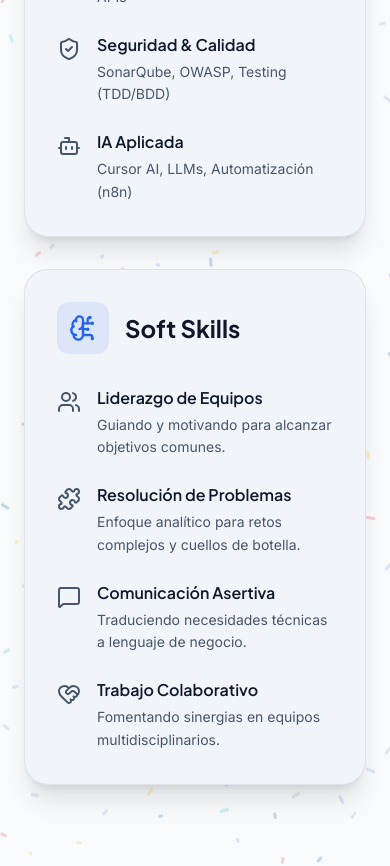
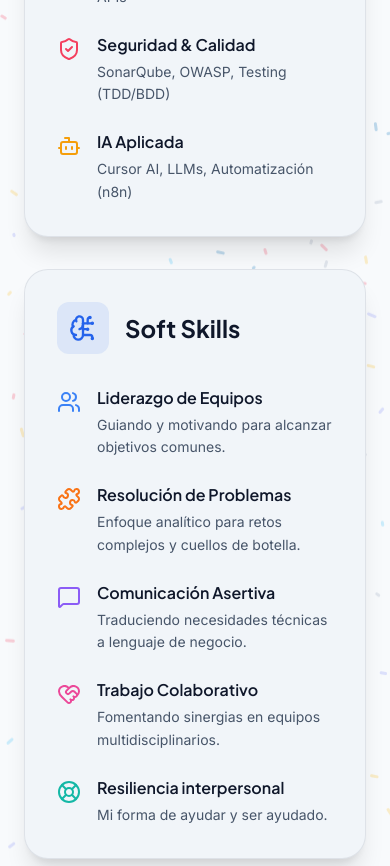
Before and after one commit to Parterdev/landing-page-portfolio, a React (Vite) app: page / in a window 390 px wide. Shown: the part 1780-2646 px from the top of the page. Built offline with nearby package versions, Linux system fonts and the light colour scheme.

Commit message:
feat: enhance core skills UI with dynamic colors, add new soft skill, and refine mobile UX

```diff
--- a/src/components/Skills.tsx
+++ b/src/components/Skills.tsx
@@ -50,7 +50,7 @@ export default function Skills() {
             <div className="space-y-6">
               {techSkills.map((item, idx) => (
                 <div key={idx} className="flex gap-4 items-start group">
-                  <div className="mt-1 text-content-baseLight dark:text-content-baseDark/50 group-hover:text-brand-accent transition-colors">
+                  <div className={`mt-1 transition-all duration-300 opacity-100 grayscale-0 md:opacity-50 md:grayscale md:group-hover:grayscale-0 md:group-hover:opacity-100 md:group-hover:scale-110 ${item.color}`}>
                     <IconWrapper iconName={item.icon} />
                   </div>
                   <div>
@@ -86,7 +86,7 @@ export default function Skills() {
             <div className="space-y-6">
               {softSkills.map((item, idx) => (
                 <div key={idx} className="flex gap-4 items-start group">
-                  <div className="mt-1 text-content-baseLight dark:text-content-baseDark/50 group-hover:text-brand-accent transition-colors">
+                  <div className={`mt-1 transition-all duration-300 opacity-100 grayscale-0 md:opacity-50 md:grayscale md:group-hover:grayscale-0 md:group-hover:opacity-100 md:group-hover:scale-110 ${item.color}`}>
                     <IconWrapper iconName={item.icon} />
                   </div>
                   <div>
--- a/src/data/skills.ts
+++ b/src/data/skills.ts
@@ -2,27 +2,32 @@ export const techSkills = [
   {
     category: "Cloud & DevOps",
     skills: "Azure, GCP, Docker, Kubernetes, CI/CD",
-    icon: "Cloud"
+    icon: "Cloud",
+    color: "text-sky-500"
   },
   {
     category: "Full Stack & Mobile",
     skills: "React.js, React Native, Node.js, Go",
-    icon: "Code2"
+    icon: "Code2",
+    color: "text-emerald-500"
   },
   {
     category: "Data & Arquitectura",
     skills: "PostgreSQL, Redis, Microservicios, APIs",
-    icon: "Database"
+    icon: "Database",
+    color: "text-indigo-500"
   },
   {
     category: "Seguridad & Calidad",
     skills: "SonarQube, OWASP, Testing (TDD/BDD)",
-    icon: "ShieldCheck"
+    icon: "ShieldCheck",
+    color: "text-rose-500"
   },
   {
     category: "IA Aplicada",
     skills: "Cursor AI, LLMs, Automatización (n8n)",
-    icon: "Bot"
+    icon: "Bot",
+    color: "text-amber-500"
   }
 ];
 
@@ -30,21 +35,31 @@ export const softSkills = [
   {
     skill: "Liderazgo de Equipos",
     description: "Guiando y motivando para alcanzar objetivos comunes.",
-    icon: "Users"
+    icon: "Users",
+    color: "text-blue-500"
   },
   {
     skill: "Resolución de Problemas",
     description: "Enfoque analítico para retos complejos y cuellos de botella.",
-    icon: "Puzzle"
+    icon: "Puzzle",
+    color: "text-orange-500"
   },
   {
     skill: "Comunicación Asertiva",
     description: "Traduciendo necesidades técnicas a lenguaje de negocio.",
-    icon: "MessageSquare"
+    icon: "MessageSquare",
+    color: "text-violet-500"
   },
   {
     skill: "Trabajo Colaborativo",
     description: "Fomentando sinergias en equipos multidisciplinarios.",
-    icon: "HeartHandshake"
+    icon: "HeartHandshake",
+    color: "text-pink-500"
+  },
+  {
+    skill: "Resiliencia interpersonal",
+    description: "Mi forma de ayudar y ser ayudado.",
+    icon: "LifeBuoy",
+    color: "text-teal-500"
   }
 ];
```
